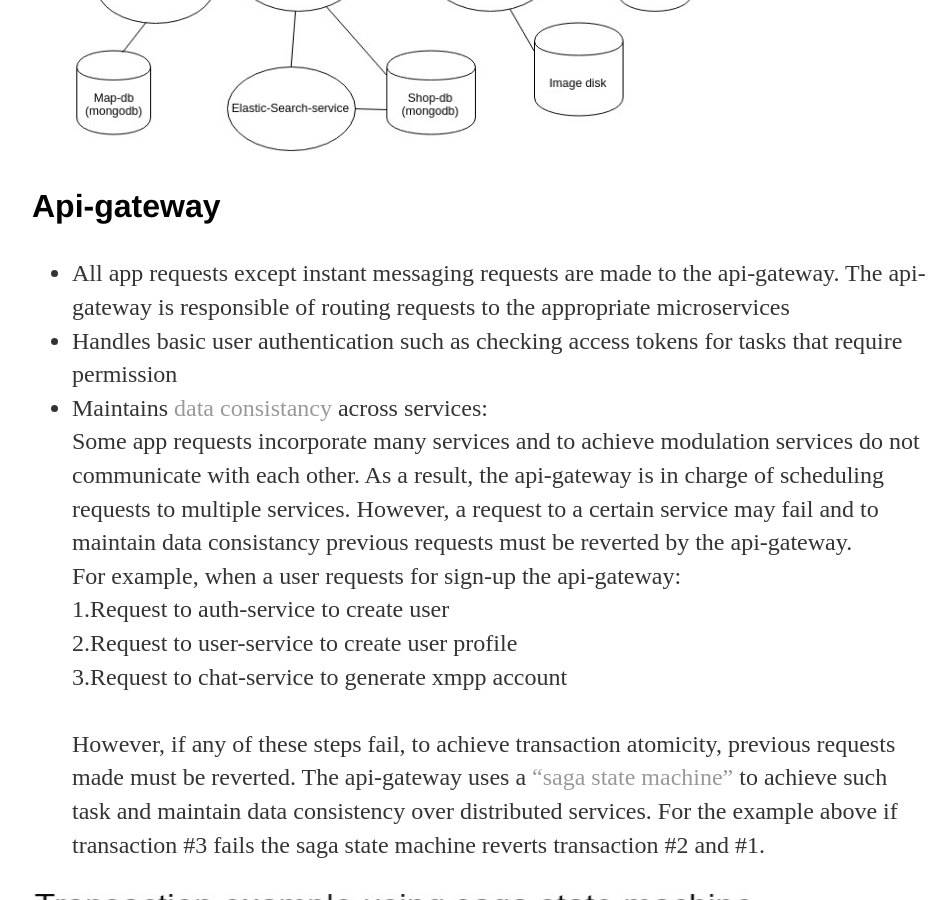
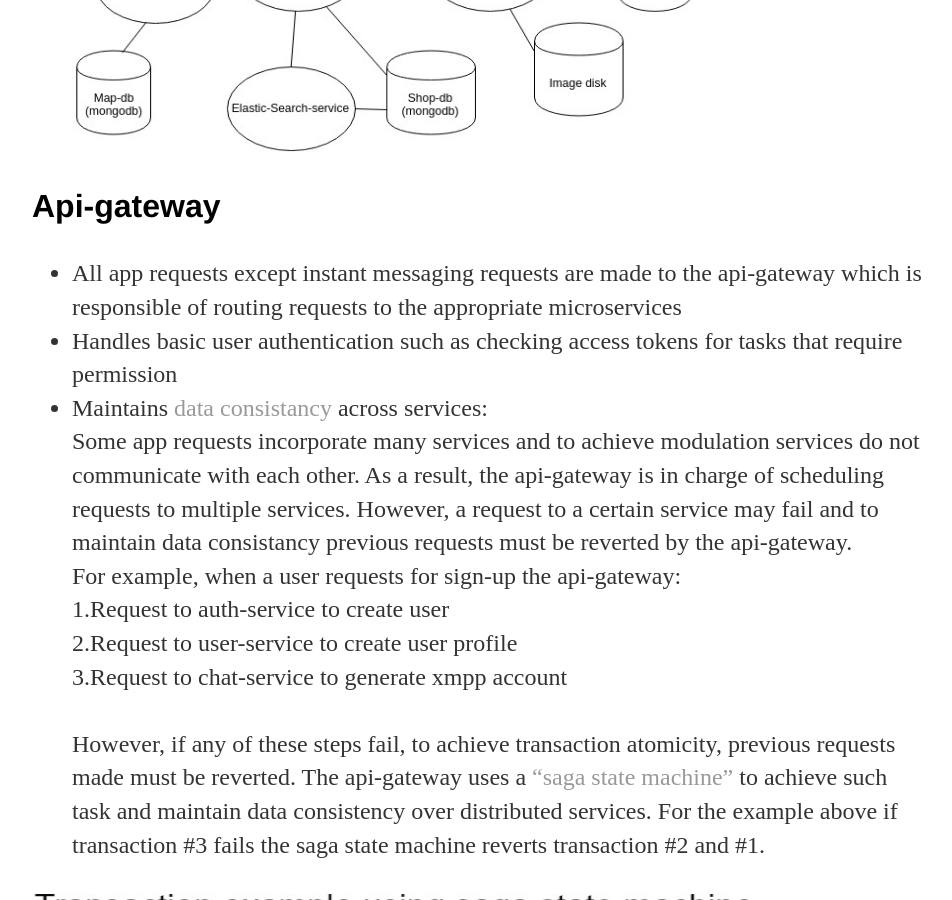
Before and after one commit to jcho7022/jcho7022.github.io, a Jekyll site: the page built from projects/float/index.html, in a window 1280 px wide and 900 px high, scrolled down 2171 px. Shown: the whole window, without its empty margins (160-1112 px from the left). Built offline with Jekyll 4.4.1, drawn with Linux system fonts in a browser that asks for light colours.

Commit message:
Update index.html

```diff
--- a/projects/float/index.html
+++ b/projects/float/index.html
@@ -26,7 +26,7 @@ and search up items using a <a href="https://jcho7022.github.io/projects/float/e
 
 <h3>Api-gateway</h3>
 <ul class="Functionality">
-				<li>All app requests except instant messaging requests are made to the api-gateway. The api-gateway is responsible of routing requests to the appropriate microservices</li>
+				<li>All app requests except instant messaging requests are made to the api-gateway which is responsible of routing requests to the appropriate microservices</li>
 				<li>Handles basic user authentication such as checking access tokens for tasks that require permission<br></li>
 				<li>Maintains <a href="https://microservices.io/patterns/data/saga.html">data consistancy</a> across services: <br>
           Some app requests incorporate many services and to achieve modulation services do not communicate with each other.
```
